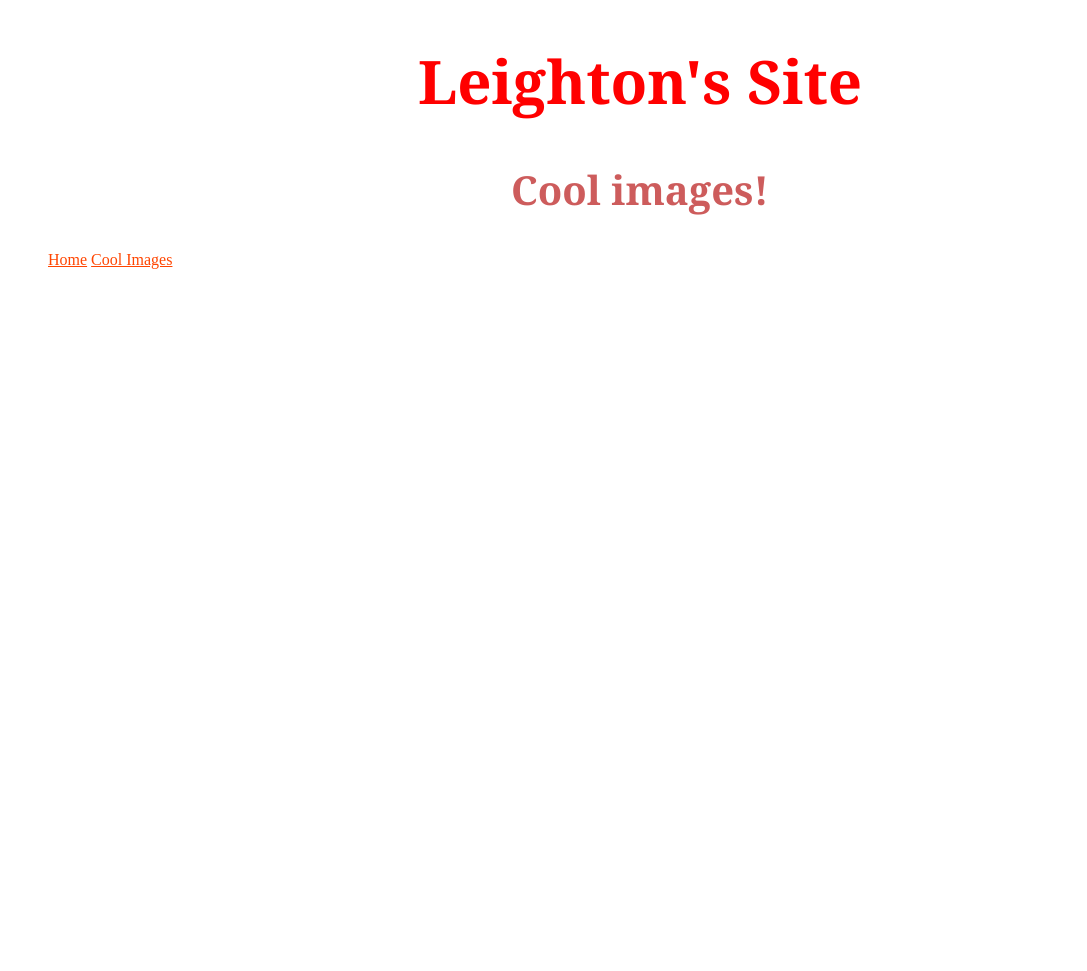
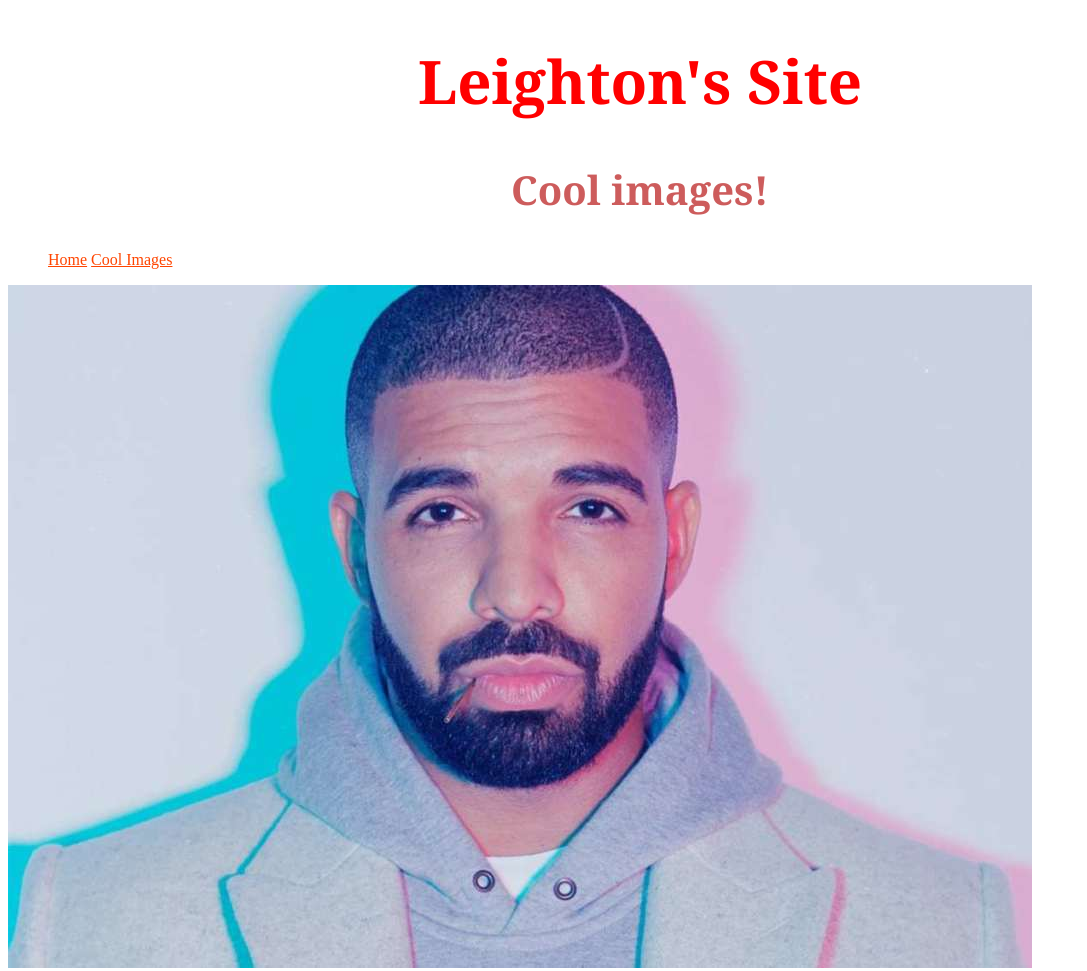
Before and after one commit to Laytonnn/Laytonnn.github.io, a plain HTML site: page Page1.html in a window 1280 px wide. Shown: the whole page, without its empty margins (0-1087 px from the left). Before the commit the page ends 800 px from the top, so only its background shows below. Drawn offline with Linux system fonts and the light colour scheme.

Commit message:
bvn hgbnhv bhvng jm

```diff
--- a/Page1.html
+++ b/Page1.html
@@ -18,6 +18,10 @@
         </dvi>
     </ul>
 
+    <body>
+        <img src= "Drake.jpg">
+
+
 
 
 
```
Also changed, not shown: Blonded.jpg (added), Damn.jpg (added), Drake.jpg (added), KenLam.jpg (added).
